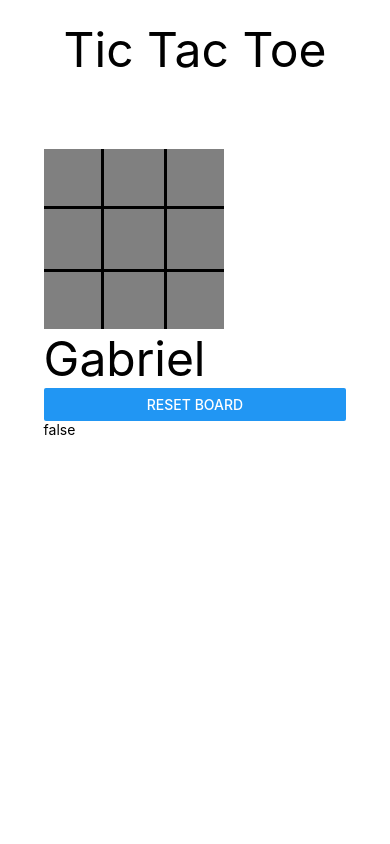
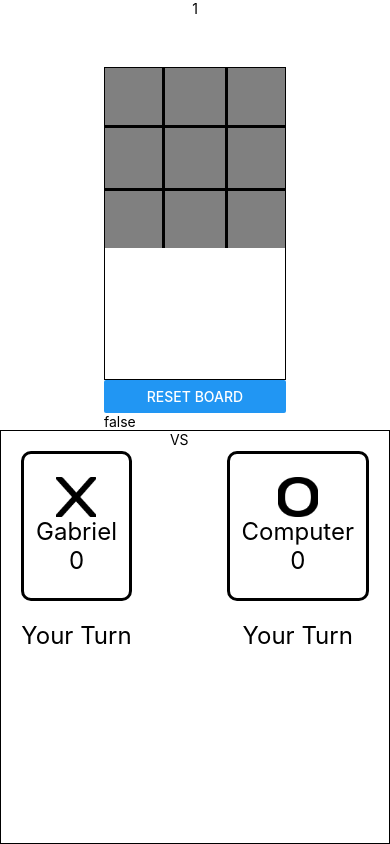
Before and after one commit to gabrielrueda/tic-tac-toe-app, a React Native app in the folder my-app/: screen / in a window 390 px wide. Built offline with nearby package versions, Linux system fonts and the light colour scheme.

Commit message:
returning values to app.js

```diff
--- a/my-app/App.js
+++ b/my-app/App.js
@@ -1,15 +1,24 @@
-import React from 'react';
+import React, { useState, useCallback } from 'react';
 import { StyleSheet, Text, View, TouchableOpacity } from 'react-native';
 import Board from './components/Board.js'
+import TurnIndicators from './components/TurnIndicators.js';
 
 export default function App() {
+  const [state, setState] = useState(1);
+
+  function updateCounter(value){
+    setState(value);
+  }
+
   return (
     <View style={styles.container}>
-      {/* <Text style={styles.title}>Tic Tac Toe</Text>
-      <TouchableOpacity>
+      {/* <Text style={styles.title}>Tic Tac Toe</Text> */}
+      {/* <TouchableOpacity>
         <Text style={styles.button}>PLAY</Text>
       </TouchableOpacity> */}
-      <Board />
+      <Text>{state}</Text>
+      <Board updateCounter={updateCounter} test="It Works"/>
+      <TurnIndicators />
     </View>
   );
 }
@@ -22,7 +31,7 @@ const styles = StyleSheet.create({
   },
   title: {
     fontSize: 48,
-    margin: 80,
+    margin: 40,
   },
   button: {
     borderWidth: 1,
--- a/my-app/components/Board.js
+++ b/my-app/components/Board.js
@@ -1,8 +1,8 @@
-import React, { useState } from 'react';
+import React, { useState, useEffect } from 'react';
 // import renderIf from './renderIf'
 import { StyleSheet, Text, View, TouchableOpacity, Image, Button } from 'react-native';
 
-export default function Board() {
+export default function Board(props) {
     const [state, setState] = useState({
         turnCounter: 1,
         // 1  4  7
@@ -15,7 +15,6 @@ export default function Board() {
             [0,0,0]
         ],
         status: false,
-        name: "Gabriel",
     });
     const borderWidth = 3;
     const ClickMe = (y,x) => {
@@ -31,6 +30,11 @@ export default function Board() {
             setState(newState);
         }
     };
+    const updateMain = useEffect(() => {
+        props.updateCounter(() => {
+            return state.turnCounter;
+        });
+    });
 
     const resetBoard = () => {
         let newState = Object.assign({}, state);
@@ -76,7 +80,6 @@ export default function Board() {
     }
     return(
         <View style={styles.container}>
-            <Text style={styles.title}>Tic Tac Toe</Text>
             <View style={styles.grid}>
                 {/* Column 1 */}
                 <View>
@@ -115,9 +118,6 @@ export default function Board() {
                     </TouchableOpacity>
                 </View>
             </View>
-            <View>
-                <Text style={styles.name}>{state.name}</Text>
-            </View>
             <Button title='Reset Board' onPress={resetBoard}></Button>
             <Text>{state.status.toString()}</Text>
         </View>
@@ -137,19 +137,14 @@ const styles = StyleSheet.create({
         flex: 1,
         flexDirection: 'row',
         marginTop: 50,
+        borderColor: 'black',
+        borderWidth: 1,
     },
     xo: {
         alignSelf: 'center',
         fontSize: 40,
     },
     container:{
-
+        flex: 1,
     },
-    name:{
-        fontSize: 48,
-    },
-    title: {
-        fontSize: 48,
-        margin: 20,
-      },
 });
--- /dev/null
+++ b/my-app/components/TurnIndicators.js
@@ -0,0 +1,66 @@
+import React, { useState } from 'react';
+import { StyleSheet, Text, View, TouchableOpacity, Image, Button } from 'react-native';
+
+export default function TurnIndicators() {
+    const [state, setState] = useState({
+        name: 'Gabriel',
+        wins: [0,0],
+    });
+    return(
+        <View style={styles.container}>
+            <View>
+                <View style={styles.profContainer}>
+                    <Image style={styles.img}
+                    // Image Does not work
+                        source={require('../assets/x.png')}
+                    />
+                    <Text style={styles.name}>{state.name}</Text>
+                    <Text style={styles.name}>{state.wins[0]}</Text>
+                </View>
+                <Text style={styles.name}>Your Turn</Text>
+            </View>
+            <Text>VS</Text>
+            <View>
+                <View style={styles.profContainer}>
+                    <Image style={styles.img}
+                    // Image Does not work
+                        source={require('../assets/o.png')}
+                    />
+                    <Text style={styles.name}>Computer</Text>
+                    <Text style={styles.name}>{state.wins[0]}</Text>
+                </View>
+                <Text style={styles.name}>Your Turn</Text>
+            </View>
+        </View>
+    );
+}
+const img_size = 40;
+const styles = StyleSheet.create({
+    name: {
+        fontSize: 24,
+        alignSelf: 'center',
+    },
+    container: {
+        flex: 1,
+        flexDirection: "row",
+        justifyContent: "space-between",
+        borderColor: 'black',
+        borderWidth: 1,
+        width: "100%",
+        // alignContent: "space-between",
+    },
+    img: {
+        width: img_size,
+        height: img_size,
+        alignSelf: 'center',
+    },
+    profContainer: {
+        borderColor: 'black',
+        borderWidth: 3,
+        height: 150,
+        padding: 12,
+        borderRadius: 10,
+        margin: 20,
+        justifyContent: 'center',
+    },
+});
```
